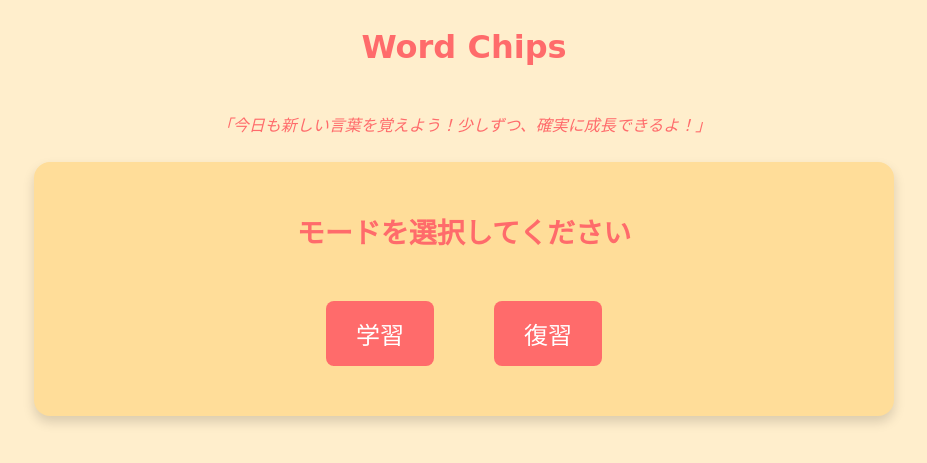
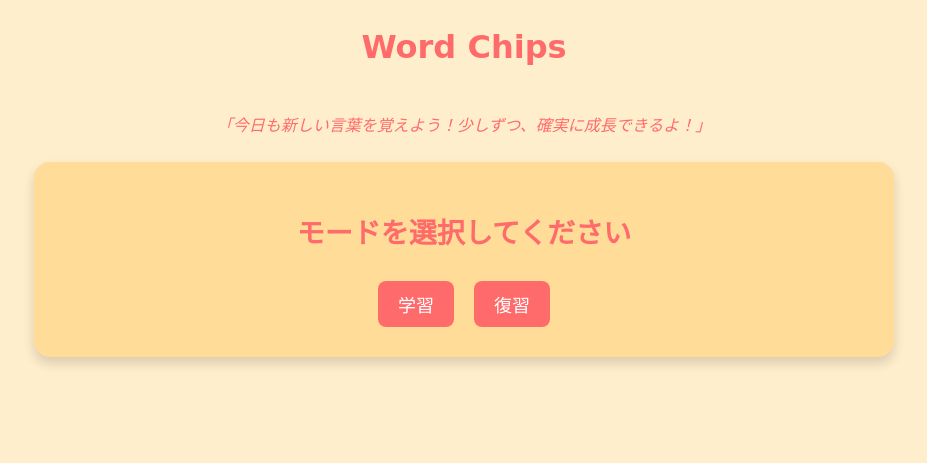
Before and after one commit to mooginguo/WordChips, a Flask app: page / in a window 1280 px wide. Shown: the top 463 px of the page, without its empty margins (176-1103 px from the left). Run offline with Flask 3, Linux system fonts and the light colour scheme.

Commit message:
version 0.1

```diff
--- a/static/style.css
+++ b/static/style.css
@@ -9,15 +9,13 @@
 
 /* 学習・復習ボタン */
 .button {
-    display: inline-block;
     background-color: #FF6B6B;
     color: #FFF;
-    font-size: 24px; /* ボタンのフォントサイズを大きく */
-    padding: 15px 30px; /* ボタンのサイズを大きく */
+    font-size: 18px; /* ボタンのフォントサイズを調整 */
+    padding: 10px 20px;
     border-radius: 8px;
     text-align: center;
     text-decoration: none;
-    margin: 20px; /* ボタン間の余白を広く */
     transition: background-color 0.3s ease;
 }
 
```
